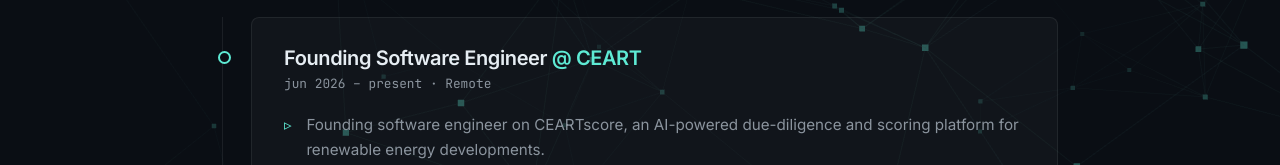
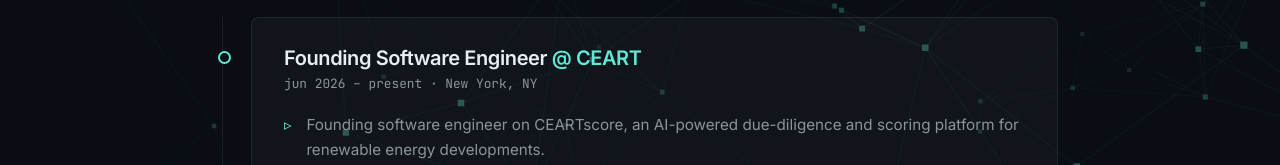
Before and after one commit to hariharan-brucewayne220/portfolio-website, a Next.js app: page /experience in a window 1280 px wide. Shown: the part 360-525 px from the top of the page. Built offline with nearby package versions, Linux system fonts and the light colour scheme.

Commit message:
Set CEART and GeneGenius locations to New York, NY

```diff
--- a/src/app/experience/page.tsx
+++ b/src/app/experience/page.tsx
@@ -113,7 +113,7 @@
   {
     role: 'Founding Software Engineer',
     company: 'CEART',
-    location: 'Remote',
+    location: 'New York, NY',
     duration: 'jun 2026 – present',
     achievements: [
       'Founding software engineer on CEARTscore, an AI-powered due-diligence and scoring platform for renewable energy developments.',
@@ -127,7 +127,7 @@
   {
     role: 'Founding Engineer',
     company: 'GeneGenius',
-    location: 'Remote',
+    location: 'New York, NY',
     duration: '2025 – present',
     achievements: [
       'Founding engineer at an early-stage AI platform for clinical genomic variant interpretation, spanning engineering, product strategy, and business development.',
```
